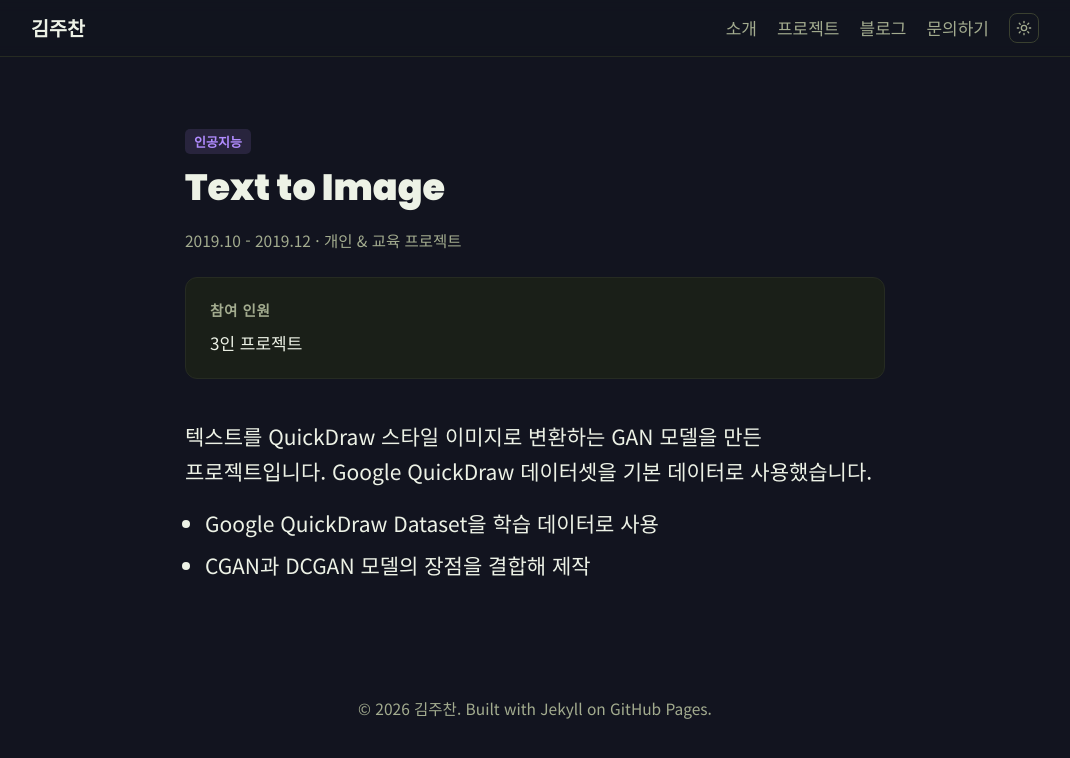
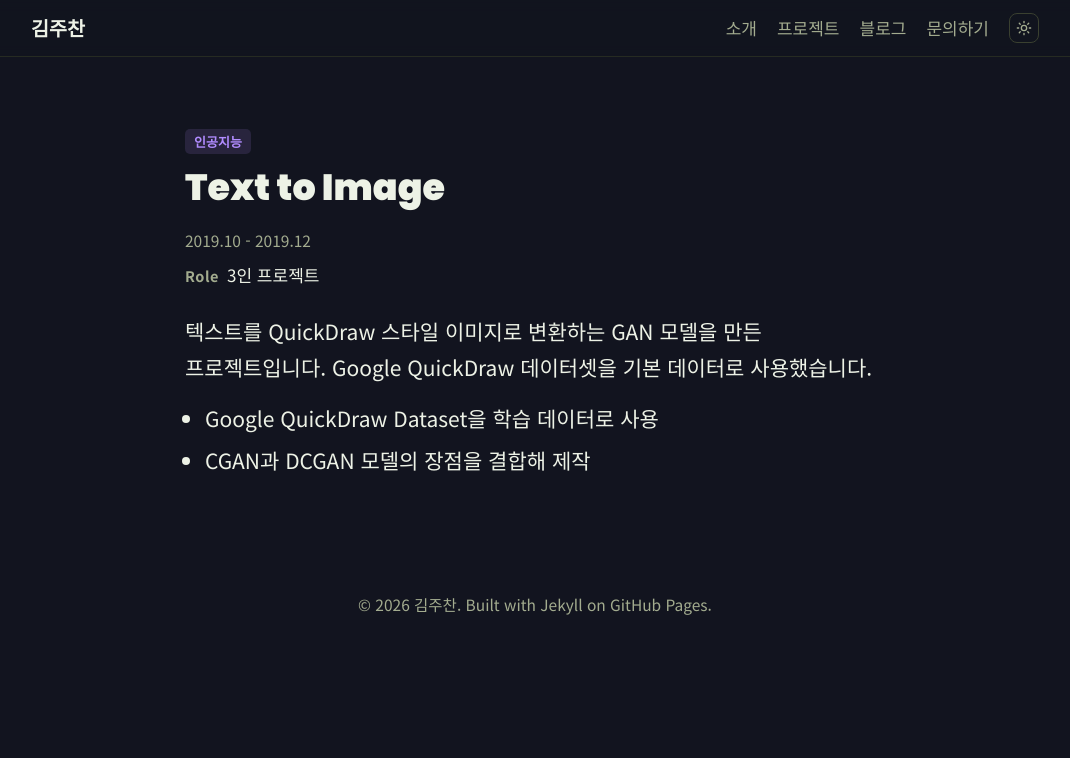
Before and after one commit to skamo3/skamo3.github.io, a Jekyll site: the page built from _projects/text-to-image.md, in a window 1280 px wide. Shown: the top 758 px of the page, without its empty margins (105-1175 px from the left). Built offline with Jekyll 4.4.1, drawn with Linux system fonts in a browser that asks for light colours.

Commit message:
참여 인원 카드를 Role 라인으로 변경, 프로젝트 타입 라벨 제거
quick-facts 카드 안의 "참여 인원"을 없애고, 날짜 바로 아래에 일반 텍스트로
"Role: <team>"을 표시하도록 변경. 회사/개인 프로젝트 구분 문구도 meta에서
제거. 경력 항목은 참여 인원 수보다 소속 팀/직무 설명이 맞다는 피드백 반영.

```diff
--- a/_layouts/project.html
+++ b/_layouts/project.html
@@ -5,20 +5,15 @@ layout: default
   {% assign cat = site.data.categories[page.category] %}
   <span class="cat-badge" style="background:{{ cat.color }}22; color:{{ cat.color }};">{{ cat.label }}</span>
   <h1>{{ page.title }}</h1>
-  <div class="meta">{{ page.period }} · {% if page.type == "company" %}회사 프로젝트{% else %}개인 & 교육 프로젝트{% endif %}</div>
+  <div class="meta">{{ page.period }}</div>
+  {% if page.team %}<p class="role-line"><span class="role-label">Role</span>{{ page.team }}</p>{% endif %}
 
   {% if page.result %}
   <p class="result-badge">{{ page.result }}</p>
   {% endif %}
 
-  {% if page.team or page.stack or page.links %}
+  {% if page.stack or page.links %}
   <div class="quick-facts">
-    {% if page.team %}
-    <div class="qf-item">
-      <p class="qf-label">참여 인원</p>
-      <p class="qf-value">{{ page.team }}</p>
-    </div>
-    {% endif %}
     {% if page.stack %}
     <div class="qf-item">
       <p class="qf-label">사용 기술 스택</p>
--- a/assets/css/style.css
+++ b/assets/css/style.css
@@ -338,7 +338,15 @@ a { color: inherit; text-decoration: none; }
 /* project detail page */
 .project-detail { max-width: 748px; margin: 0 auto; padding: 64px 24px; }
 .project-detail h1 { font-size: 36.5px; margin-bottom: 8px; }
-.project-detail .meta { font-size: 15.5px; color: var(--text-muted); margin-bottom: 24px; }
+.project-detail .meta { font-size: 15.5px; color: var(--text-muted); margin-bottom: 8px; }
+.project-detail .role-line { font-size: 17px; color: var(--text); margin: 0 0 24px; }
+.project-detail .role-line .role-label {
+  font-size: 14.5px;
+  font-weight: 700;
+  color: var(--text-muted);
+  letter-spacing: .04em;
+  margin-right: 8px;
+}
 
 .project-detail .result-badge {
   display: inline-block;
@@ -368,7 +376,6 @@ a { color: inherit; text-decoration: none; }
   letter-spacing: .04em;
   margin: 0 0 6px;
 }
-.project-detail .qf-value { font-size: 17px; margin: 0; }
 .project-detail .qf-links { display: flex; gap: 16px; flex-wrap: wrap; }
 .project-detail .qf-links a { font-size: 17px; color: var(--accent); }
 .project-detail .qf-links a:hover { text-decoration: underline; }
@@ -472,9 +479,10 @@ body.modal-open { overflow: hidden; }
 .project-modal .modal-body.project-detail { padding: 24px 32px 48px; max-width: none; }
 .project-modal .modal-body h1 { font-size: 32.85px; }
 .project-modal .modal-body .meta { font-size: 13.95px; }
+.project-modal .modal-body .role-line { font-size: 15.3px; }
+.project-modal .modal-body .role-line .role-label { font-size: 13.05px; }
 .project-modal .modal-body .result-badge { font-size: 15.3px; }
 .project-modal .modal-body .qf-label { font-size: 13.05px; }
-.project-modal .modal-body .qf-value,
 .project-modal .modal-body .qf-links a,
 .project-modal .modal-body .qf-link-pending { font-size: 15.3px; }
 .project-modal .modal-body .quick-facts .skill-chip { font-size: 13.95px; }
```
